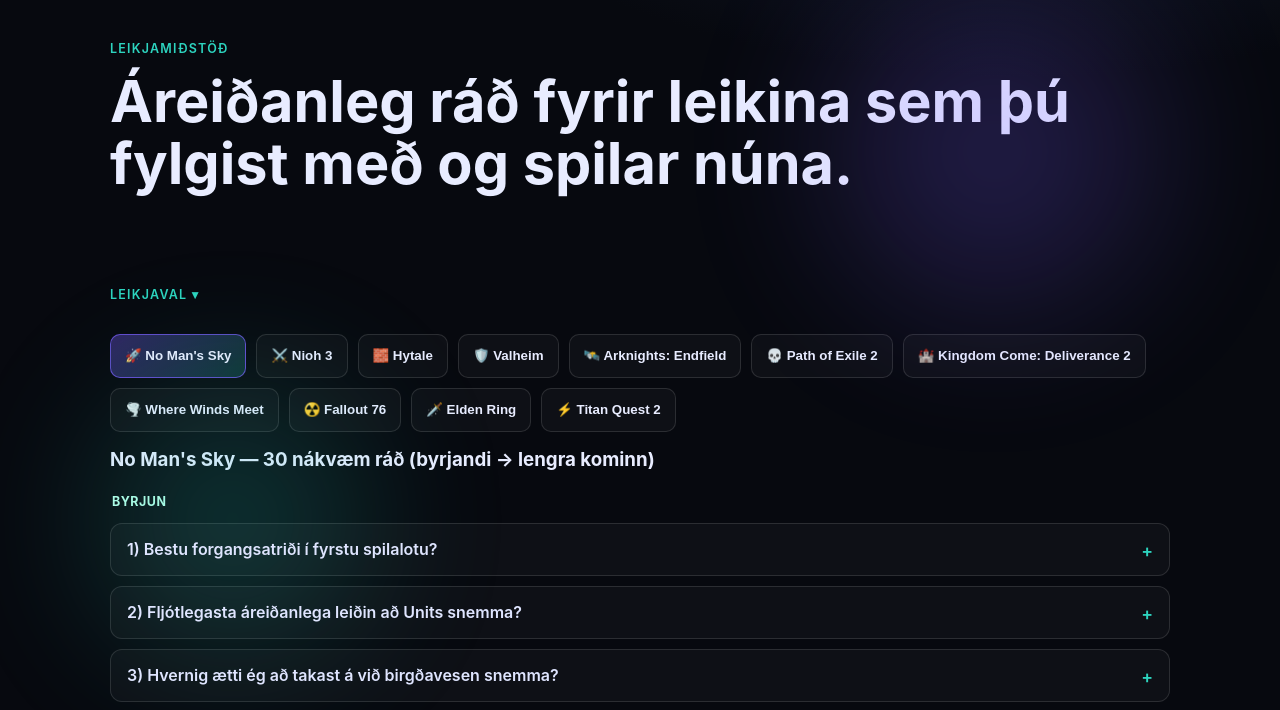
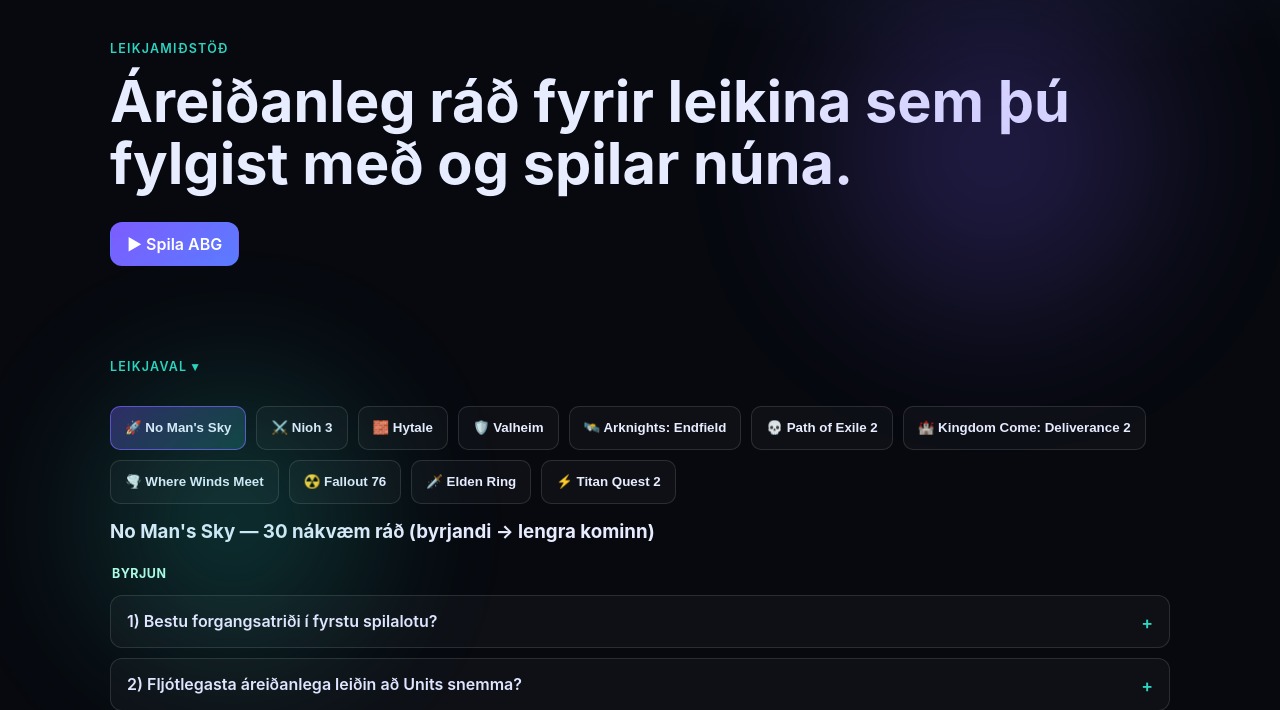
Before and after one commit to humar-klo/gamerhub, a plain HTML site: page is.html in a window 1280 px wide. Shown: the part 69-779 px from the top of the page. Drawn offline with Linux system fonts and the light colour scheme.

Commit message:
Add hero CTA button linking to ABG game from EN/IS pages

```diff
--- a/is.html
+++ b/is.html
@@ -25,6 +25,9 @@
     <main class="hero">
       <p class="eyebrow">Leikjamiðstöð</p>
       <h1>Áreiðanleg ráð fyrir leikina sem þú fylgist með og spilar núna.</h1>
+      <div class="actions">
+        <a class="btn btn-primary" href="./abg/">▶ Spila ABG</a>
+      </div>
     </main>
 
     <section id="game-tabs" class="section">
```
Also changed, not shown: index.html (+3 -0 lines).
